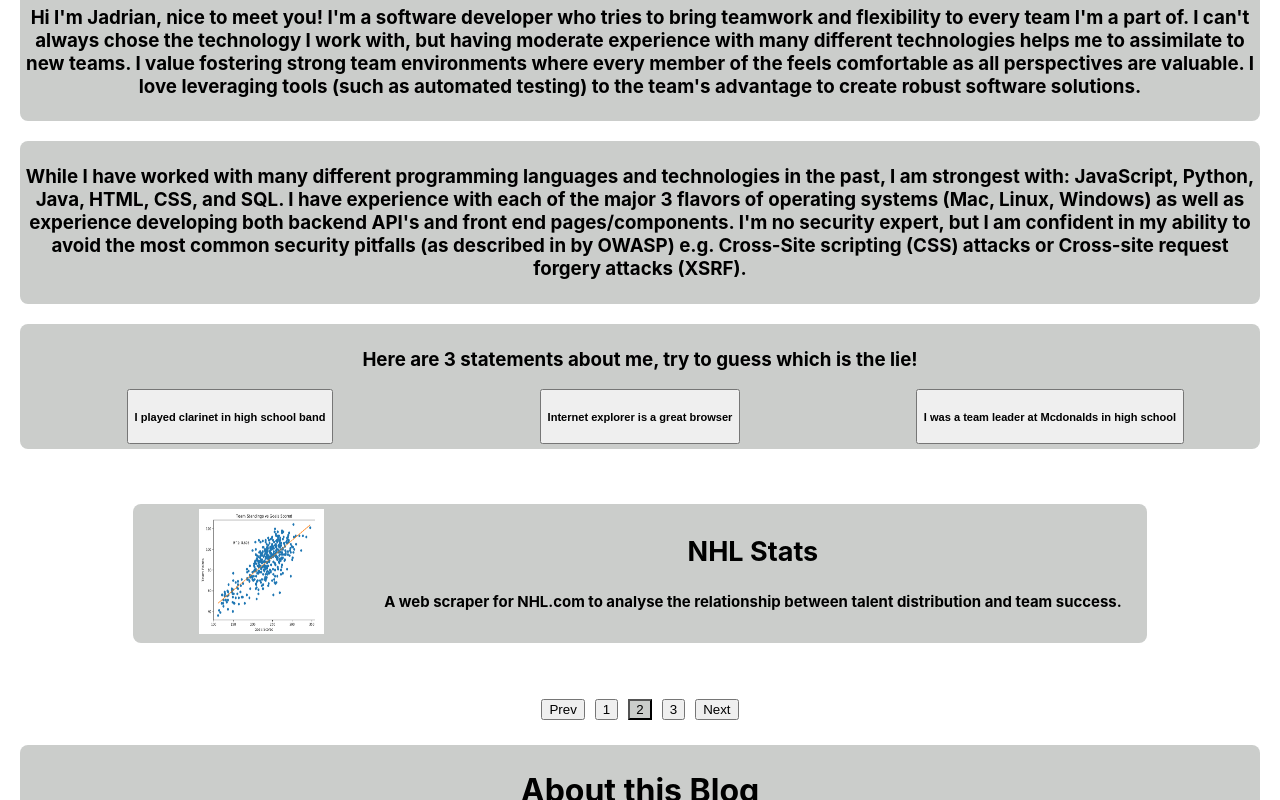
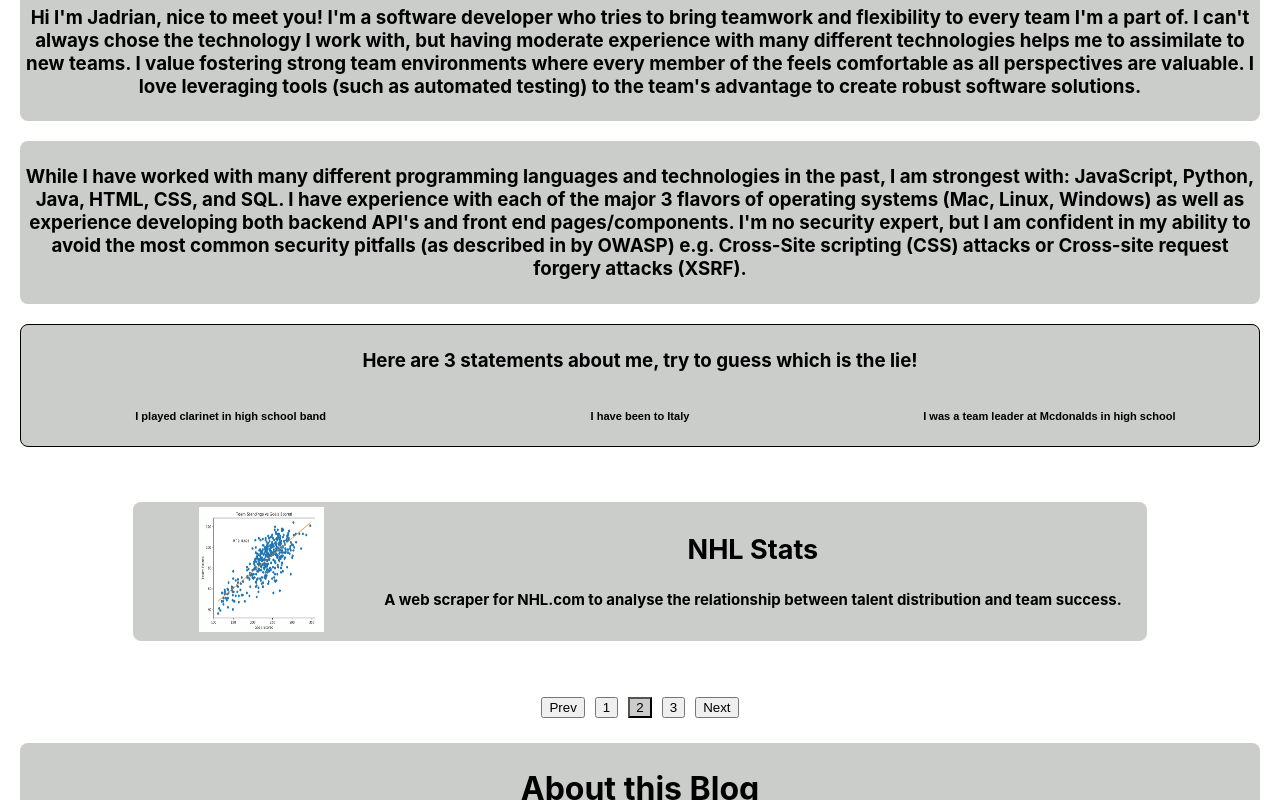
Before and after one commit to jadrian-abramovitch/Portfolio, a React (Create React App) app: page / in a window 1280 px wide. Both pictures are taken after a click on the button "Start!". Shown: the part 404-1204 px from the top of the page. Built offline with nearby package versions, Linux system fonts and the light colour scheme.

Commit message:
fixing 2truths state issues, added some styling

```diff
--- a/src/components/TwoTruths.js
+++ b/src/components/TwoTruths.js
@@ -1,5 +1,8 @@
 import TextBox from '../components/TextBox';
 import { useState } from 'react';
+
+const TRUTH_STAMENTS_AMOUNT = 2;
+const LIE_STATEMENTS_AMOUNT = 1;
 
 const gameData = {
     thruths: [
@@ -15,15 +18,17 @@ const gameData = {
     lies: [
         'I played the UPS guy in my high school\'s production of Legally Blonde',
         'I still use Windows 7 daily',
-        'Internet explorer is a great browser'
+        'Internet explorer is a great browser',
+        'I have been to Italy'
     ]
 };
 
 const TwoTruths = () => {
     //add styling to truth/lie list elements
-    const [gameStarted, setGameStarted] = useState(false); //setGameStarted triggers a render, causing code to run twice I think
-    // im getting trolled intentionally by this https://medium.com/nmc-techblog/wait-youre-not-using-react-strictmode-a9713927a33b
-    const [timesPlayed, setTimesplayed] = useState(0);
+    const [gameStarted, setGameStarted] = useState(false);
+    const [gameOver, setGameOver] = useState(false);
+    const [correctAnswers, setCorrectAnswers] = useState(0);
+
     let currentData = {
         cardData : [],
         isTheLie: [],
@@ -35,11 +40,12 @@ const TwoTruths = () => {
         if (currentData.cardData.length !== 0) {
             throw new Error('Card Data already exists');
         }
-        for (let i = 0; i < 2; i++) { //magic number
+        if (gameData.thruths < TRUTH_STAMENTS_AMOUNT || gameData.lie < LIE_STATEMENTS_AMOUNT) {
+            throw new Error('No more data');
+        }
+        for (let i = 0; i < TRUTH_STAMENTS_AMOUNT; i++) {
             const randomIndex = Math.floor(Math.random()*gameData.thruths.length);
-            console.log('gameData.truths: ', gameData.thruths);
             const randomTruth = gameData.thruths.splice(randomIndex, 1)[0];
-            console.log('gameData.truths: ', gameData.thruths);
             currentData.cardData.push(randomTruth);
             currentData.isTheLie.push(false);
         };
@@ -52,7 +58,11 @@ const TwoTruths = () => {
 
     const getCardData = (cardId) => {
         if (currentData.cardData.length === 0) {
-            setCardData();
+            try {
+                setCardData();
+            } catch(error) {
+                setGameOver(true);
+            }
         }
         const randomIndex = Math.floor(Math.random()*currentData.cardData.length);
         const isLie = currentData.isTheLie.splice(randomIndex, 1)[0];
@@ -71,35 +81,40 @@ const TwoTruths = () => {
     const chooseAnswer = (cardId) => {
         if (currentData.lieMapper[cardId] === true) {
             displayCorrectMessage();
-            // setGameStarted(false);
-            setTimesplayed(timesPlayed + 1);
+            setCorrectAnswers(correctAnswers + 1);
         } else {
             displayIncorrectMessage();
         }
     };
 
+    const gridStyle = {
+    };
+
     return(
         <div id='2truths'>
             <TextBox>
-                <h3>{gameStarted ? 'Here are 3 statements about me, try to guess which is the lie!':
-                                   'Enough boring reading! Lets play 2 truths 1 lie! Which I realize is still reading, but I think it is more fun.'}
+                <h3>{!gameOver && (gameStarted ? 'Here are 3 statements about me, try to guess which is the lie!':
+                                   'Enough boring reading! Lets play 2 truths 1 lie! Which I realize is still reading, but I think it is more fun.')}
                 </h3>
-                { !gameStarted && <button onClick={() => {setGameStarted(true)}}>Start!</button> }
-                { gameStarted &&
-                <div>
+                <h3>
+                    {gameOver && `Game over! You found ${correctAnswers} lies. I guess that means you know everything about me now.`}
+                </h3>
+                { !gameOver && !gameStarted && <button onClick={() => {setGameStarted(true)}}>Start!</button> }
+                { !gameOver && gameStarted &&
+                <div style={gridStyle}>
                     <div className="grid-container">
                         <div className="grid-item">
-                            <button onClick={() => {chooseAnswer(0)}}>
+                            <button className="truth-card" onClick={() => {chooseAnswer(0)}}>
                                 <h5>{getCardData(0)}</h5>
                             </button>
                         </div>
                         <div className="grid-item">
-                            <button onClick={() => {chooseAnswer(1)}}>
+                            <button className="truth-card" onClick={() => {chooseAnswer(1)}}>
                                 <h5>{getCardData(1)}</h5>
                             </button>
                         </div>
                         <div className="grid-item">
-                            <button onClick={() => {chooseAnswer(2)}}>
+                            <button className="truth-card" onClick={() => {chooseAnswer(2)}}>
                                 <h5>{getCardData(2)}</h5>
                             </button>
                         </div>
--- a/src/index.css
+++ b/src/index.css
@@ -29,3 +29,17 @@ Header {
 .grid-item {
   background-color: black;
 }
+
+.truth-card {
+  padding: 2;
+  border: none;
+  backGround: none;
+}
+
+.truth-card:hover {
+  background-color: #607D86;
+  height: 100%;
+  width: 100%;
+  border-radius: 50%;
+  display: inline-block;
+}
```
